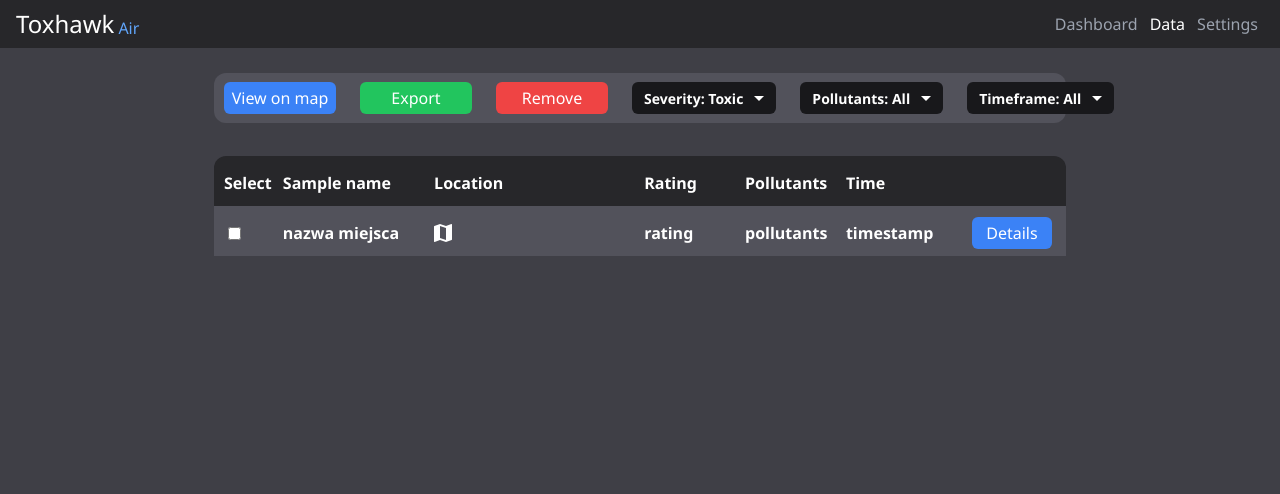
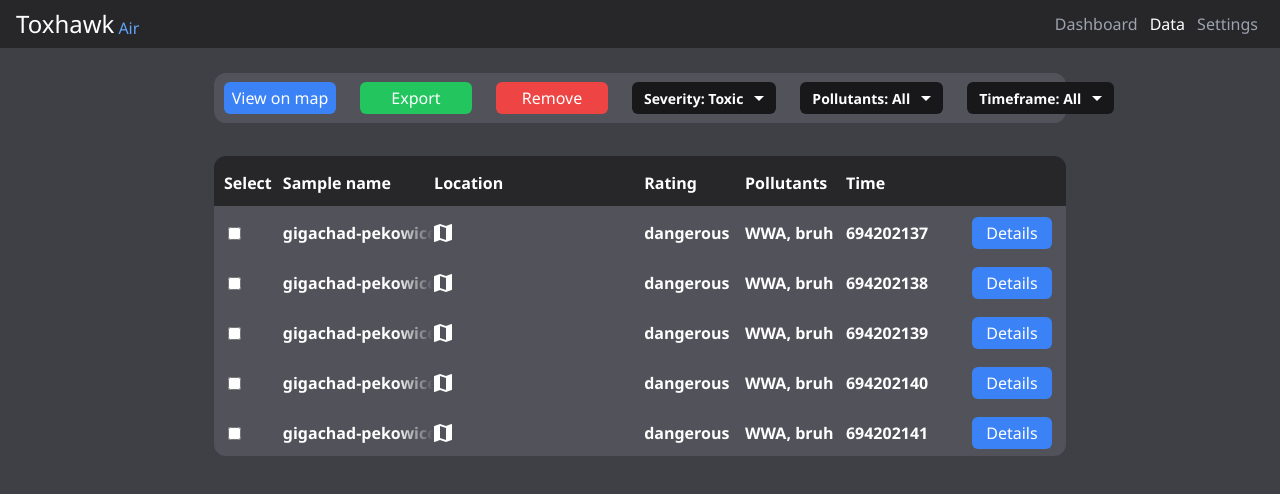
Before and after one commit to VoidFrog/toxhawk_dashboard, a React (Create React App) app: page / in a window 1280 px wide. Both pictures are taken after a click on the element "Data". Shown: the top 494 px of the page. Built offline with nearby package versions, Linux system fonts and the light colour scheme.

Commit message:
added dataListItem generation, TakenSampleData model, fade for name column in dataList

```diff
--- a/src/components/Dashboard/Bars/ControlBar/ControlBar.tsx
+++ b/src/components/Dashboard/Bars/ControlBar/ControlBar.tsx
@@ -6,16 +6,16 @@ import Colors from '../../../UI/Colors/Colors'
 import Bar from '../Bar/Bar'
 
 function ControlBar() {
-  const makeButtonData = (title:string, fn:Function, size:string, color:Colors, disabled:boolean=false):ButtonData => {
+  const createButtonData = (title:string, fn:Function, size:string, color:Colors, disabled:boolean=false):ButtonData => {
     return { title:title, function:fn, size:size, color:color, disabled:disabled }
   }
 
-  let btnStart = makeButtonData('Start', ()=>console.log('starting...'), 'large', Colors.black)
-  let btnOneShot = makeButtonData('One-shot', ()=>console.log('one-shot'), 'large', Colors.black)
-  let btnStop = makeButtonData('Stop', ()=>console.log('stopping...'), 'large', Colors.red)
+  let btnStart = createButtonData('Start', ()=>console.log('starting...'), 'large', Colors.black)
+  let btnOneShot = createButtonData('One-shot', ()=>console.log('one-shot'), 'large', Colors.black)
+  let btnStop = createButtonData('Stop', ()=>console.log('stopping...'), 'large', Colors.red)
 
-  let btnFunc1 = makeButtonData('Func1', ()=>console.log('Func1'), 'large', Colors.blue)
-  let btnFunc2 = makeButtonData('Func2', ()=>console.log('Func2'), 'large', Colors.blue, true)
+  let btnFunc1 = createButtonData('Func1', ()=>console.log('Func1'), 'large', Colors.blue)
+  let btnFunc2 = createButtonData('Func2', ()=>console.log('Func2'), 'large', Colors.blue, true)
 
   let btnsLeft = [btnStart, btnOneShot, btnStop]
   let btnsRight = [btnFunc1, btnFunc2]
--- a/src/components/Dashboard/Bars/DataDisplayBar/DataDisplayBar.tsx
+++ b/src/components/Dashboard/Bars/DataDisplayBar/DataDisplayBar.tsx
@@ -7,24 +7,24 @@ import ButtonData from '../../../../dataModels/ButtonData/ButtonData'
 import DropdownData from '../../../../dataModels/DropdownData/DropdownData'
 
 function DataDisplayBar() {
-  const makeButtonData = (title:string, fn:Function, size:string, color:Colors, disabled:boolean=false):ButtonData => {
+  const createButtonData = (title:string, fn:Function, size:string, color:Colors, disabled:boolean=false):ButtonData => {
     return { title:title, function:fn, size:size, color:color, disabled:disabled }
   }
-  const makeDropdownData = (title:string, size:string, color:Colors, options:string[]):DropdownData => {
+  const createDropdownData = (title:string, size:string, color:Colors, options:string[]):DropdownData => {
     return {title:title, size:size, color:color, options:options}
   }
 
 
-  let btnStart = makeButtonData('View on map', ()=>console.log('viewing on map...'), 'large', Colors.blue)
-  let btnOneShot = makeButtonData('Export', ()=>console.log('Export in progress...'), 'large', Colors.green)
-  let btnStop = makeButtonData('Remove', ()=>console.log('Removing selected samples...'), 'large', Colors.red)
+  let btnStart = createButtonData('View on map', ()=>console.log('viewing on map...'), 'large', Colors.blue)
+  let btnOneShot = createButtonData('Export', ()=>console.log('Export in progress...'), 'large', Colors.green)
+  let btnStop = createButtonData('Remove', ()=>console.log('Removing selected samples...'), 'large', Colors.red)
   let btnsLeft = [btnStart, btnOneShot, btnStop]
 
   let options = ['All', 'Recent', 'Dangerous', 'option1', 'option2']
   let severityOptions = ['Toxic','Acute Toxicity', 'Severe Toxicity', 'Hazardous']
-  let severity = makeDropdownData('Severity', 'large', Colors.black, severityOptions)
-  let pollutants = makeDropdownData('Pollutants', 'large', Colors.black, options)
-  let timeframe = makeDropdownData('Timeframe', 'large', Colors.black, options)
+  let severity = createDropdownData('Severity', 'large', Colors.black, severityOptions)
+  let pollutants = createDropdownData('Pollutants', 'large', Colors.black, options)
+  let timeframe = createDropdownData('Timeframe', 'large', Colors.black, options)
 
   let dropdownsRight = [severity, pollutants, timeframe]
 
--- a/src/components/DataDisplay/DataList/DataList.css
+++ b/src/components/DataDisplay/DataList/DataList.css
@@ -6,6 +6,10 @@
     align-items: center;
     /* justify-content: space-between; */
     padding: 0px 10px;
+}
+
+.data-list-container > div:last-child {
+    border-radius: 0px 0px 12px 12px;
 }
 
 /*
@@ -39,10 +43,6 @@
     /* gap: 20px; */
 }
 
-.data-list-titles > div {
-    /* width:100%; */
-}
-
 .data-list-titles > div > p {
     color: white;
     text-align: left;
--- a/src/components/DataDisplay/DataList/DataList.tsx
+++ b/src/components/DataDisplay/DataList/DataList.tsx
@@ -1,8 +1,17 @@
 import React from 'react'
 import './DataList.css'
 import DataListItem from '../DataListItem/DataListItem'
+import TakenSampleData, {createTakenSampleData} from '../../../dataModels/TakenSampleData/TakenSampleData'
 
 export default function DataList() {
+  let sample1 = createTakenSampleData('dangerous', ['WWA', 'bruh'], 694202137, {x:12, y:12}, 'gigachad-pekowice-001')
+  let sample2 = createTakenSampleData('dangerous', ['WWA', 'bruh'], 694202138, {x:12, y:12}, 'gigachad-pekowice-002')
+  let sample3 = createTakenSampleData('dangerous', ['WWA', 'bruh'], 694202139, {x:12, y:12}, 'gigachad-pekowice-003')
+  let sample4 = createTakenSampleData('dangerous', ['WWA', 'bruh'], 694202140, {x:12, y:12}, 'gigachad-pekowice-004')
+  let sample5 = createTakenSampleData('dangerous', ['WWA', 'bruh'], 694202141, {x:12, y:12}, 'gigachad-pekowice-005')
+
+  let samples = [sample1, sample2, sample3, sample4, sample5]
+
   return (
     <div className='data-list-container unselectable'>
       <div className='data-list-titles'>
@@ -13,7 +22,11 @@ export default function DataList() {
         <div className='data-list-grid-e'><p className='fw700 size16'>Pollutants</p></div>
         <div className='data-list-grid-f'><p className='fw700 size16'>Time</p></div>
       </div>
-      <DataListItem />
+      {
+        samples.map((takenSampleData, index) => {
+          return <DataListItem key={index} {...takenSampleData} />
+        })
+      }
     </div>
   )
 }
--- a/src/components/DataDisplay/DataListItem/DataListItem.css
+++ b/src/components/DataDisplay/DataListItem/DataListItem.css
@@ -16,8 +16,6 @@
     justify-items: center;
     align-items: center;
 }
-
-
 
 .data-list-item-container > div > p {
     color: white;
@@ -50,3 +48,13 @@
 .data-list-item-grid-g {
     grid-area: g;
 }
+
+.hide-name-overflow {
+    white-space: nowrap;
+    overflow: hidden;
+    /* background: linear-gradient(90deg, #FFF 5%, transparent); */
+    background: linear-gradient(90deg, rgb(255, 255, 255) 75%,rgba(255, 255, 255, 0) 100%);
+    background-clip: border-box;
+    -webkit-background-clip: text;
+    -webkit-text-fill-color: #fff0;
+}
--- a/src/components/DataDisplay/DataListItem/DataListItem.tsx
+++ b/src/components/DataDisplay/DataListItem/DataListItem.tsx
@@ -5,8 +5,9 @@ import mapIcon from '../../../assets/map-icon.svg'
 import Colors from '../../UI/Colors/Colors'
 import Button from '../../UI/Buttons/Button'
 import ButtonData from '../../../dataModels/ButtonData/ButtonData'
+import TakenSampleData from '../../../dataModels/TakenSampleData/TakenSampleData'
 
-export default function DataListItem() {
+export default function DataListItem(props:TakenSampleData) {
   let [isWideEnough, changeSize] = React.useState(window.innerWidth>1700 ? true : false)
 
   window.addEventListener('resize', ()=> {
@@ -24,12 +25,15 @@ export default function DataListItem() {
 
   return (
     <div className='data-list-item-container'>
-      <div className='fw700 size16 data-list-item-grid-a'><input type="checkbox" name="" id=""/></div>
-      <div className='fw700 size16 data-list-item-grid-b'><p>nazwa miejsca</p></div>
+      <div className='fw600 size16 data-list-item-grid-a'><input type="checkbox" name="" id=""/></div>
+      <div className='hide-name-overflow fw600 size16 data-list-item-grid-b'><p>{props.name}</p></div>
       <div className='data-list-item-grid-c'><img src={mapIcon} alt=""/></div>
-      <div className='fw700 size16 data-list-item-grid-d'><p>rating</p></div>
-      <div className='fw700 size16 data-list-item-grid-e'><p>pollutants</p></div>
-      <div className='fw700 size16 data-list-item-grid-f'><p>timestamp</p></div>
+      <div className='fw600 size16 data-list-item-grid-d'><p>{props.rating}</p></div>
+      <div className='fw600 size16 data-list-item-grid-e'><p>{props.pollutantGroups.map((name, index) => {
+        if(index === props.pollutantGroups.length-1) return name
+        return `${name}, `
+      })}</p></div>
+      <div className='fw600 size16 data-list-item-grid-f'><p>{props.timestamp}</p></div>
       <div className='data-list-item-grid-g'><Button {...btnData}/></div>
     </div>
   )
--- a/src/components/UI/Dropdowns/Dropdown.tsx
+++ b/src/components/UI/Dropdowns/Dropdown.tsx
@@ -15,7 +15,7 @@ function Dropdown(props:DropdownData) {
   //   return width
   // }
   let height = '32px'
-  // let width = '112px'
+  let width = '112px'
 
   let [isExpanded, expand] = React.useState(false)
   let [selectedOption, selectOption] = React.useState(props.options[0])
@@ -29,6 +29,7 @@ function Dropdown(props:DropdownData) {
         ? '6px 6px 0px 0px'
         : '6px 6px 6px 6px',
         height:height,
+        // width:width,
         backgroundColor:props.color
         }}
         className='dropdown-container clickable unselectable'
--- /dev/null
+++ b/src/dataModels/TakenSampleData/TakenSampleData.ts
@@ -0,0 +1,31 @@
+//TODO change later, add enums instead of strs
+export default interface TakenSampleData {
+    rating:string // dangerous | very dangerous | normal  || or sth? will be changed in future
+    pollutantGroups:string[] //propably enum later on
+    timestamp:number,
+    locationData:{
+        x:number,
+        y:number
+    }
+    name:string
+}
+
+export const createTakenSampleData = (
+    rating:string,
+    pollutantGroups:string[],
+    timestamp:number,
+    locationData:{
+        x:number,
+        y:number
+    },
+    name:string
+    ) => {
+        let takenSampleData:TakenSampleData = {
+            rating,
+            pollutantGroups,
+            timestamp,
+            locationData,
+            name
+        }
+        return takenSampleData
+}
```
